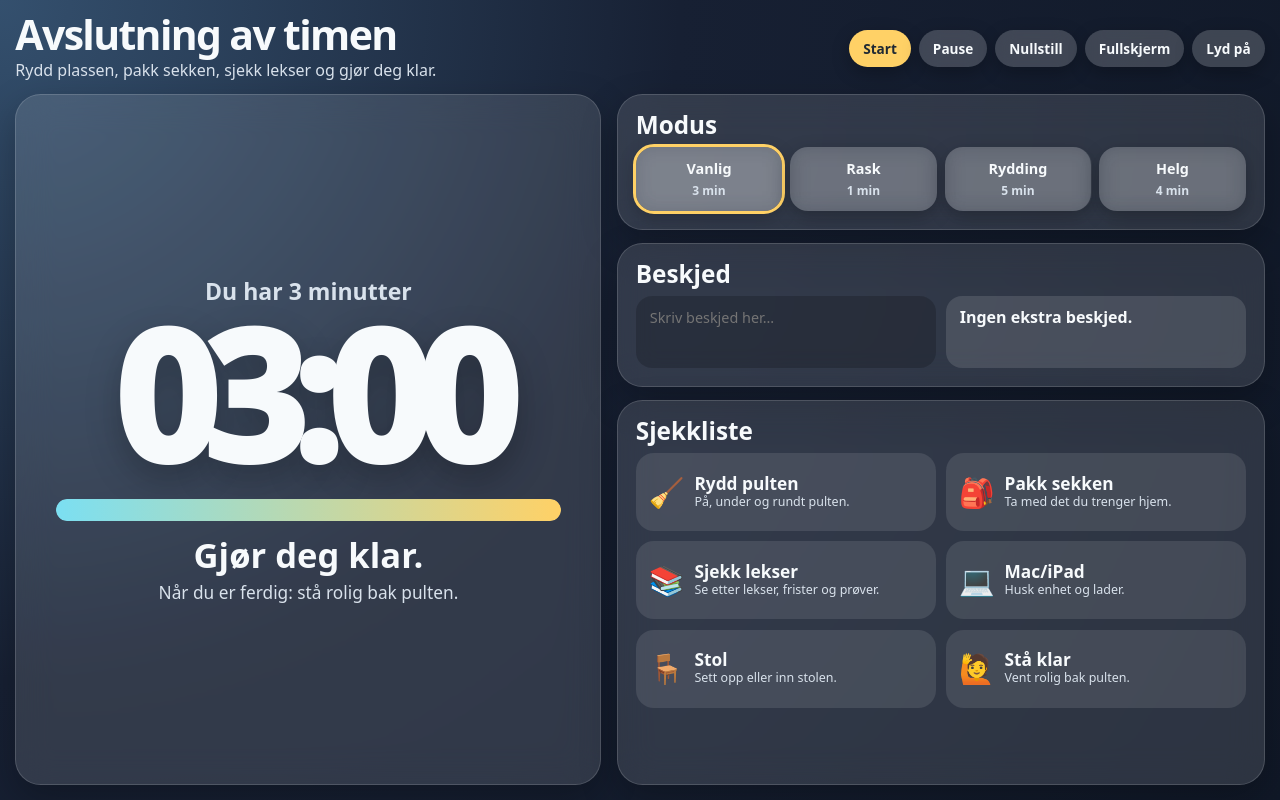
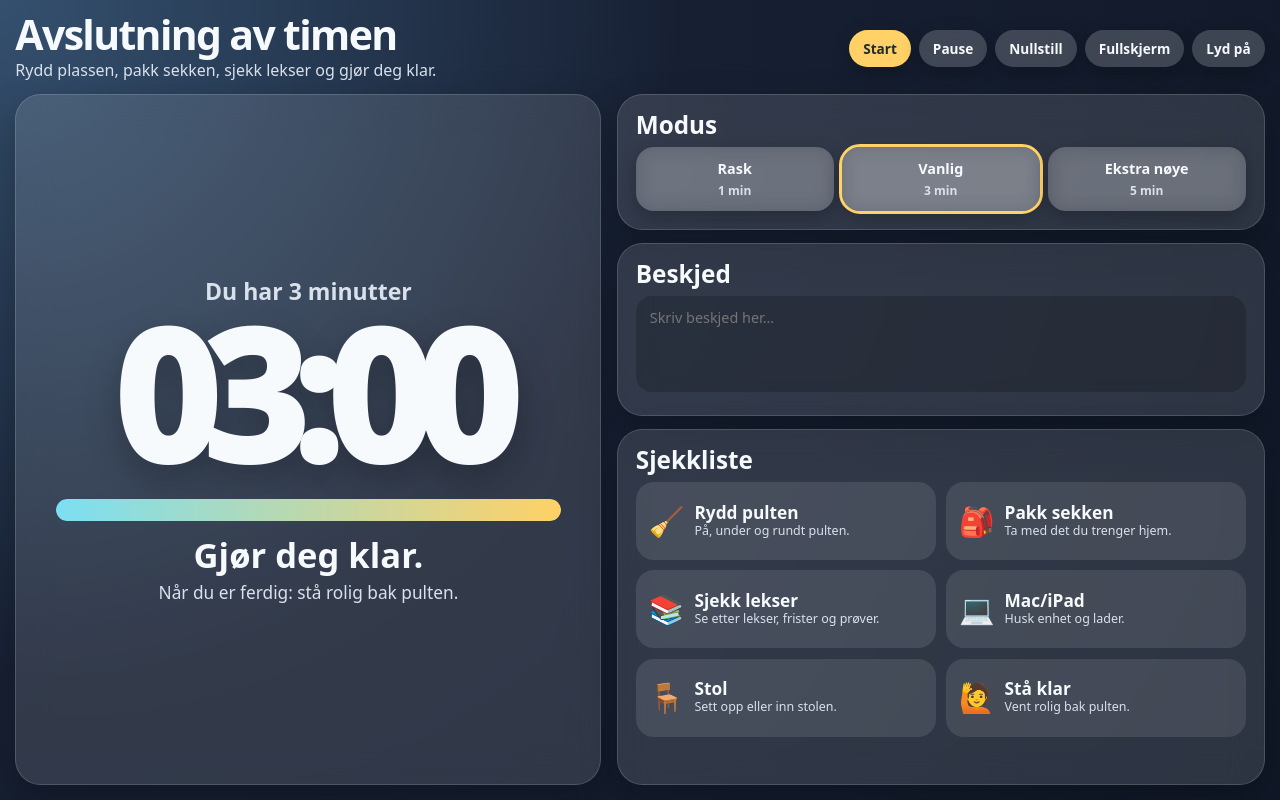
Before and after one commit to EikstuenD/Avslutningsskjerm, a plain HTML site: page index.html in a window 1280 px wide. Drawn offline with Linux system fonts and the light colour scheme.

Commit message:
Update index.html

```diff
--- a/index.html
+++ b/index.html
@@ -205,7 +205,7 @@
 
     .modes {
       display: grid;
-      grid-template-columns: repeat(4, minmax(0, 1fr));
+      grid-template-columns: repeat(3, minmax(0, 1fr));
       gap: 8px;
     }
 
@@ -228,17 +228,10 @@
       font-size: clamp(0.75rem, 0.85vw, 0.9rem);
     }
 
-    .message-row {
-      display: grid;
-      grid-template-columns: 1fr 1fr;
-      gap: 10px;
-      align-items: stretch;
-    }
-
     textarea {
       width: 100%;
-      min-height: 72px;
-      max-height: 92px;
+      min-height: 96px;
+      max-height: 120px;
       border: 0;
       border-radius: 16px;
       padding: 12px 14px;
@@ -251,20 +244,6 @@
 
     textarea:focus {
       outline-color: var(--accent);
-    }
-
-    .message-preview {
-      padding: 12px 14px;
-      border-radius: 16px;
-      background: rgba(255, 255, 255, 0.12);
-      color: var(--text);
-      white-space: pre-wrap;
-      min-height: 72px;
-      max-height: 92px;
-      overflow: hidden;
-      font-size: clamp(1rem, 1.25vw, 1.25rem);
-      line-height: 1.2;
-      font-weight: 750;
     }
 
     .checklist-card {
@@ -399,31 +378,24 @@
         <div class="panel mode-card">
           <h2>Modus</h2>
           <div class="modes">
+            <button class="mode-btn" data-mode="quick">
+              <strong>Rask</strong>
+              <span>1 min</span>
+            </button>
             <button class="mode-btn active-mode" data-mode="normal">
               <strong>Vanlig</strong>
               <span>3 min</span>
             </button>
-            <button class="mode-btn" data-mode="quick">
-              <strong>Rask</strong>
-              <span>1 min</span>
-            </button>
-            <button class="mode-btn" data-mode="clean">
-              <strong>Rydding</strong>
+            <button class="mode-btn" data-mode="careful">
+              <strong>Ekstra nøye</strong>
               <span>5 min</span>
-            </button>
-            <button class="mode-btn" data-mode="friday">
-              <strong>Helg</strong>
-              <span>4 min</span>
             </button>
           </div>
         </div>
 
         <div class="panel message-card">
           <h2>Beskjed</h2>
-          <div class="message-row">
-            <textarea id="messageInput" placeholder="Skriv beskjed her..."></textarea>
-            <div class="message-preview" id="messagePreview">Ingen ekstra beskjed.</div>
-          </div>
+          <textarea id="messageInput" placeholder="Skriv beskjed her..."></textarea>
         </div>
 
         <div class="panel checklist-card" id="checklistCard">
@@ -442,6 +414,16 @@
 
   <script>
     const modes = {
+      quick: {
+        seconds: 60,
+        label: "Du har 1 minutt",
+        checklist: [
+          ["🎒", "Pakk sekken", "Ta med det viktigste."],
+          ["📚", "Sjekk lekser", "Se etter beskjeder."],
+          ["🧹", "Rydd", "Sjekk pult og gulv."],
+          ["🙋", "Stå klar", "Vent rolig."]
+        ]
+      },
       normal: {
         seconds: 180,
         label: "Du har 3 minutter",
@@ -454,17 +436,7 @@
           ["🙋", "Stå klar", "Vent rolig bak pulten."]
         ]
       },
-      quick: {
-        seconds: 60,
-        label: "Du har 1 minutt",
-        checklist: [
-          ["🎒", "Pakk sekken", "Ta med det viktigste."],
-          ["📚", "Sjekk lekser", "Se etter beskjeder."],
-          ["🧹", "Rydd", "Sjekk pult og gulv."],
-          ["🙋", "Stå klar", "Vent rolig."]
-        ]
-      },
-      clean: {
+      careful: {
         seconds: 300,
         label: "Du har 5 minutter",
         checklist: [
@@ -473,21 +445,9 @@
           ["📦", "Utstyr", "Legg fellesutstyr tilbake."],
           ["🎒", "Pakk sekken", "Ta med det du trenger hjem."],
           ["📚", "Sjekk lekser", "Lekser, prøver og frister."],
-          ["🧺", "Hylle/skap", "Ta med klær, flasker og bøker."],
+          ["🧺", "Hylle/skap", "Klær, flasker og utstyr."],
           ["🪑", "Stol", "Sett opp eller inn stolen."],
           ["🙋", "Stå klar", "Vent rolig bak pulten."]
-        ]
-      },
-      friday: {
-        seconds: 240,
-        label: "Du har 4 minutter",
-        checklist: [
-          ["🧹", "Rydd godt", "På, under og rundt pulten."],
-          ["🎒", "Pakk hjem", "Ta med alt du trenger."],
-          ["📚", "Neste uke", "Sjekk lekser og frister."],
-          ["🧺", "Hylle/skap", "Klær, flasker og utstyr."],
-          ["🔋", "Lading", "Husk å lade hjemme."],
-          ["🙋", "Stå klar", "God helg når lærer sier det."]
         ]
       }
     };
@@ -505,8 +465,7 @@
     const fullscreenBtn = document.getElementById("fullscreenBtn");
     const soundBtn = document.getElementById("soundBtn");
     const messageInput = document.getElementById("messageInput");
-    const messagePreview = document.getElementById("messagePreview");
-    const finishedCard = document.getElementById("finishedCard");
+        const finishedCard = document.getElementById("finishedCard");
     const checklistCard = document.getElementById("checklistCard");
 
     let currentMode = "normal";
@@ -654,11 +613,6 @@
       setTimeout(() => playTone(440, 0.22), 340);
     }
 
-    function updateMessagePreview() {
-      const text = messageInput.value.trim();
-      messagePreview.textContent = text || "Ingen ekstra beskjed.";
-    }
-
     async function toggleFullscreen() {
       if (!document.fullscreenElement) {
         await document.documentElement.requestFullscreen();
@@ -684,8 +638,6 @@
       if (soundOn) playTone(520, 0.12);
     });
 
-    messageInput.addEventListener("input", updateMessagePreview);
-
     document.addEventListener("keydown", (event) => {
       if (event.code === "Space") {
         event.preventDefault();
@@ -695,12 +647,10 @@
       if (event.key.toLowerCase() === "f") toggleFullscreen();
       if (event.key === "1") setMode("normal");
       if (event.key === "2") setMode("quick");
-      if (event.key === "3") setMode("clean");
-      if (event.key === "4") setMode("friday");
+      if (event.key === "3") setMode("careful");
     });
 
     setMode("normal");
-    updateMessagePreview();
   </script>
 </body>
 </html>
```
